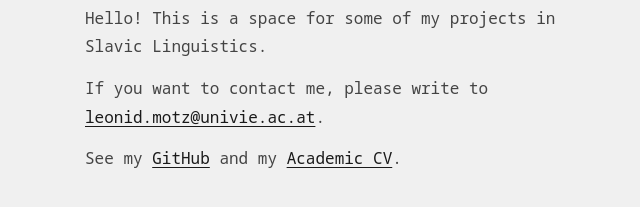
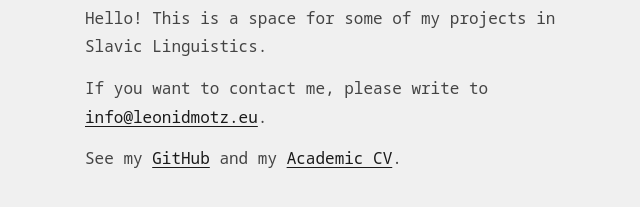
Before and after one commit to leonidmotz/leonidmotz.github.io, a Jekyll site: the page built from index.md, in a window 1280 px wide. Shown: the part 388-595 px from the top of the page, without its empty margins (315-955 px from the left). Built offline with Jekyll 4.4.1, drawn with Linux system fonts in a browser that asks for light colours.

Commit message:
website new email

```diff
--- a/index.md
+++ b/index.md
@@ -7,6 +7,6 @@ title: Leonid Motz
 
 Hello! This is a space for some of my projects in Slavic Linguistics.
 
-If you want to contact me, please write to [leonid.motz@univie.ac.at](mailto:leonid.motz@univie.ac.at).
+If you want to contact me, please write to [info@leonidmotz.eu](mailto:info@leonidmotz.eu).
 
 See my [GitHub](https://github.com/leonidmotz) and my [Academic CV](https://drive.google.com/file/d/1q5XDXir0FC2Cp7_lwmbxghMTszuj8bDD/view?usp=drive_link).
```
Also changed, not shown: 1 other file.
